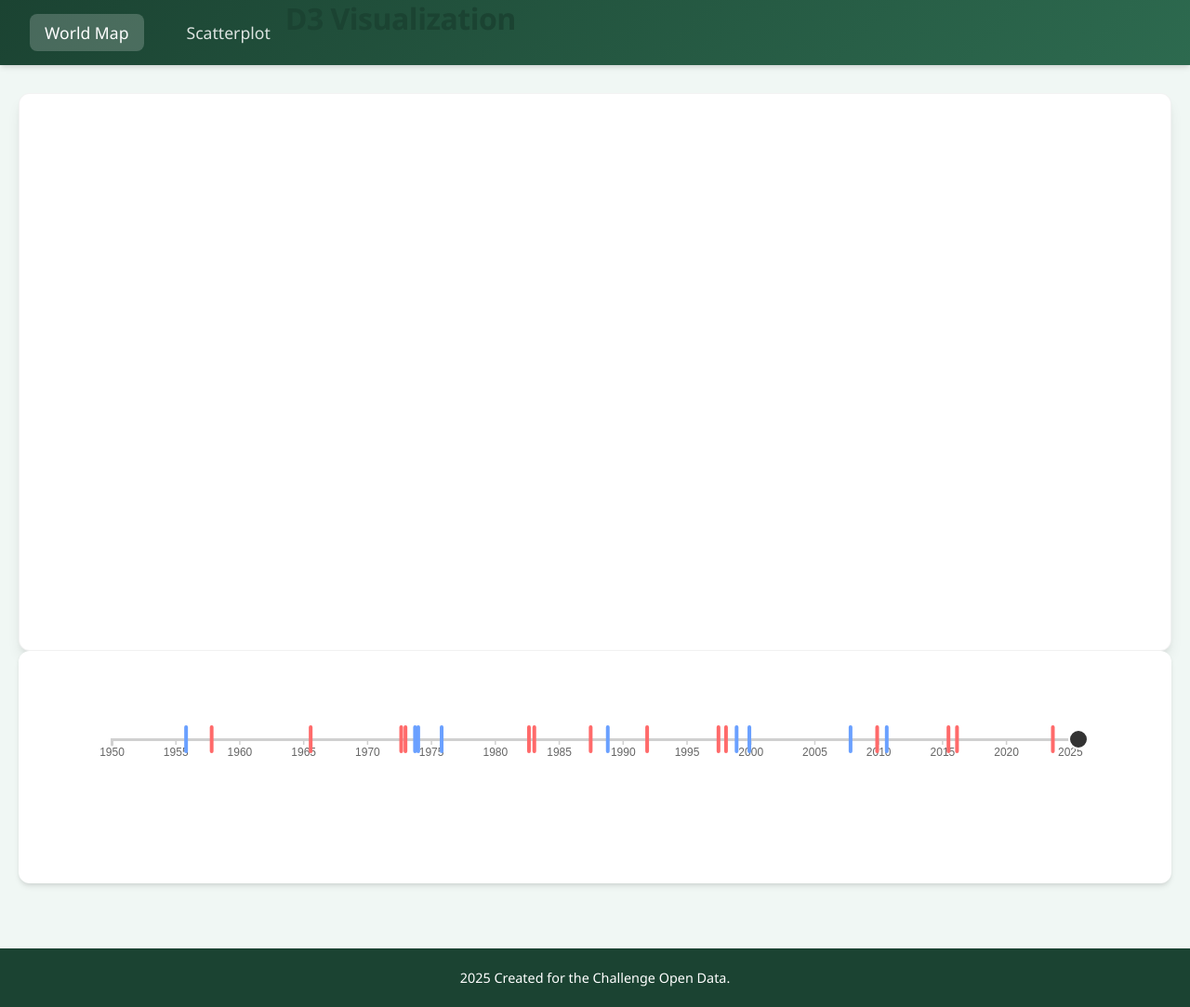
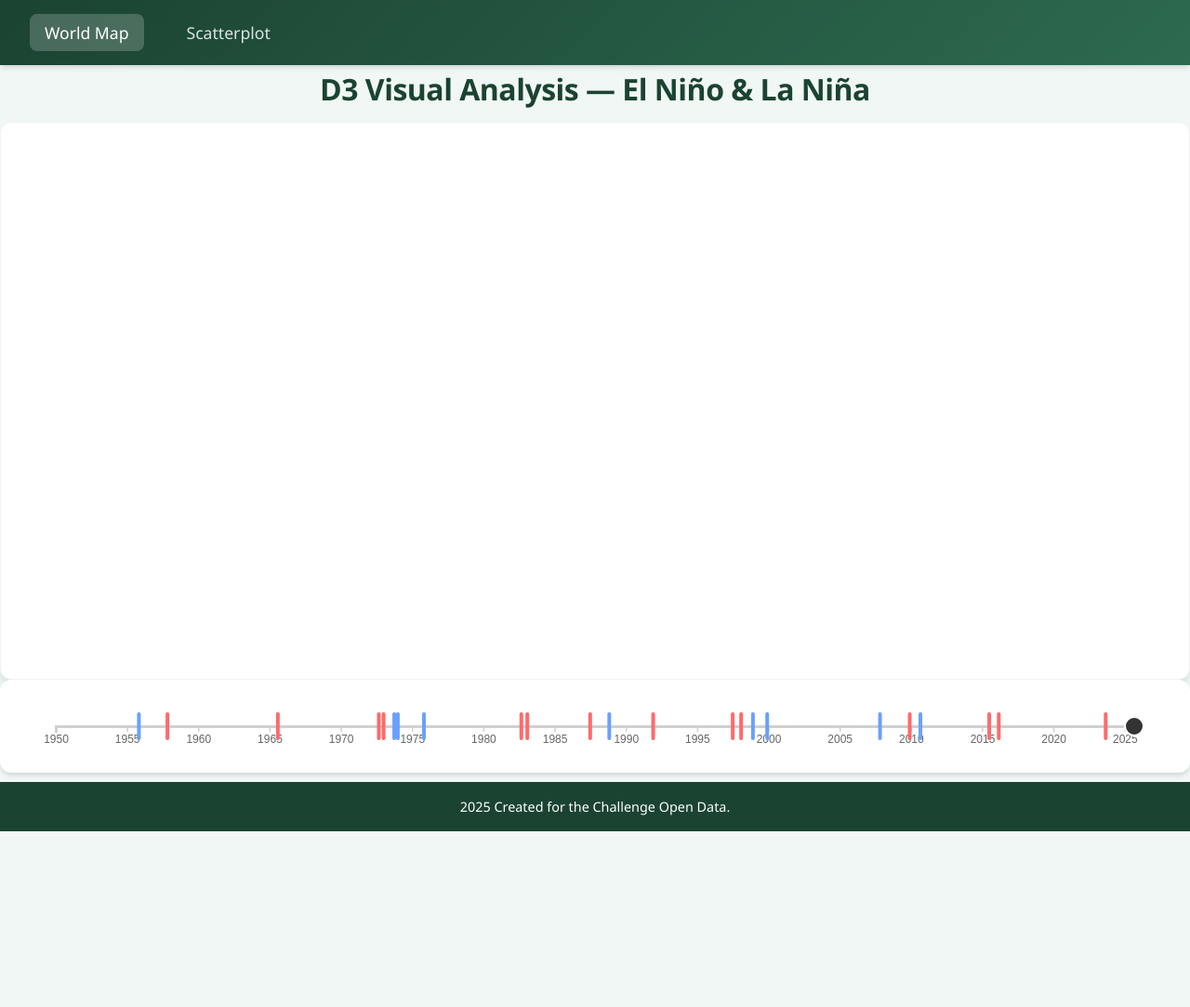
Before and after one commit to LucaSchirmer/Visual-Analysis-of-El-Nino-and-La-Nina-Climate-Phenomena, a plain HTML site: page index.html in a window 1280 px wide. Shown: the whole page at 93% size. After the commit the page ends 894 px from the top, so only its background shows below. Drawn offline with nearby package versions, Linux system fonts and the light colour scheme; no server answers.

Commit message:
Adapt style scatterplot for a full hd screen

```diff
--- a/index.html
+++ b/index.html
@@ -16,12 +16,12 @@
         </ul>
 
     </nav>
-    <h1 class="main-headline">D3 Visualization</h1>
     <div id="nav-dataset-switch" class="dataset-switch" aria-label="Dataset selector">
     </div>
 </header>
 
 <main class="content">
+  <h1 class="main-headline">D3 Visual Analysis — El Niño & La Niña </h1>
   <div class="world-map-chart-wrapper"id="world-map-chart"></div>
   <div id="timeline-chart"></div>
 </main>
--- a/scripts/scatter-plot.js
+++ b/scripts/scatter-plot.js
@@ -274,7 +274,7 @@ const setupVisualization = (config) => {
   // 1. CREATE CONTROLS (FIRST)
   const controlsDiv = container.append("div")
     .attr("id", "scatter-controls")
-    .style("margin-bottom", "20px")
+    .style("margin-bottom", "0px")
     .style("padding", "15px")
     .style("background-color", "#f8f9fa")
     .style("border-radius", "5px")
@@ -337,7 +337,6 @@ const setupVisualization = (config) => {
     // 2c. CONTAINER FOR COUNTRY COMPARISONS (SMALL MULTIPLES)
     container.append("div")
       .attr("id", "country-comparison-container")
-      .style("margin-top", "20px")
       .style("display", "flex")
       .style("gap", "15px")
       .style("flex-wrap", "wrap");
--- a/scripts/timeline.js
+++ b/scripts/timeline.js
@@ -9,7 +9,7 @@ const createTimelineScale = async () => {
         .attr("height", height);
 
     // Define the window/frame dimensions
-    const margin = { top: 0, right: 60, bottom: 60, left: 60 };
+    const margin = { top: 20, right: 20, bottom: 20, left: 20 };
     const frameWidth = width - margin.left - margin.right;
     const frameHeight = height - margin.top - margin.bottom;
 
--- a/styles/main.css
+++ b/styles/main.css
@@ -84,19 +84,11 @@ body {
   transform: translateY(-1px);
 }
 
-.content {
-  flex: 1;
-  width: 100%;
-  max-width: var(--container-width);
-  margin: 0 auto;
-  padding: 40px 20px;
-}
-
 .main-footer {
   background-color: var(--color-primary-dark);
   color: white;
   text-align: center;
-  padding: 20px;
+  padding: 15px;
   font-size: 0.9rem;
   margin-top: auto;
 }
@@ -104,7 +96,7 @@ body {
 .main-headline {
   font-size: 2rem;
   color: var(--color-primary-dark);
-  margin-bottom: 30px;
+  margin-bottom: 10px;
   font-weight: 700;
   text-align: center;
   letter-spacing: -0.5px;
@@ -128,11 +120,11 @@ body {
    ========================================= */
 #timeline-chart {
   width: 100%;
-  height: 250px; /* Important for JS to calculate height */
+  height: 100px;
   background: white;
   border-radius: var(--radius-lg);
   box-shadow: var(--shadow-md);
-  margin-bottom: 40px;
+  margin-bottom: 10px;
   position: relative;
   overflow: hidden;
 }
@@ -233,7 +225,7 @@ body {
   /* MODIFICATION: Significantly expand the content area width */
   max-width: 1800px;
   margin: 0 auto;
-  padding: 30px 20px;
+  padding-top: 0px;
 }
 
 /* ... keep the footer ... */
@@ -250,7 +242,6 @@ body {
      - 65% for the large chart
      - The rest (1fr) for the small charts */
   grid-template-columns: 65% 1fr;
-  gap: 20px;
   align-items: start; /* Align elements at the top */
 }
 
@@ -399,10 +390,6 @@ body {
 @media (max-width: 768px) {
   .main-navigation ul {
     gap: 15px;
-  }
-
-  .main-headline {
-    font-size: 1.5rem;
   }
 
   #scatter-controls {
```
Also changed, not shown: scatterplot.html (+1 -1 lines).
